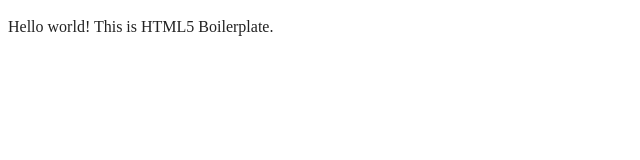
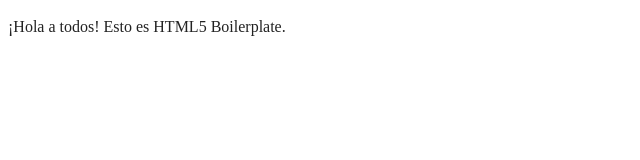
Before and after one commit to JohnAlexanderG/ejemplo-proyecto-final-john-gil, a website built with webpack: page index.html in a window 1280 px wide. Shown: the full height of the page, 0-640 px from the left. Built offline with nearby package versions, Linux system fonts and the light colour scheme.

Commit message:
Feat: edit text index.html

```diff
--- a/index.html
+++ b/index.html
@@ -25,7 +25,7 @@
 <body>
 
   <!-- Add your site or application content here -->
-  <p>Hello world! This is HTML5 Boilerplate.</p>
+  <p>¡Hola a todos! Esto es HTML5 Boilerplate.</p>
   <script src="js/app.js"></script>
 
 </body>
```
